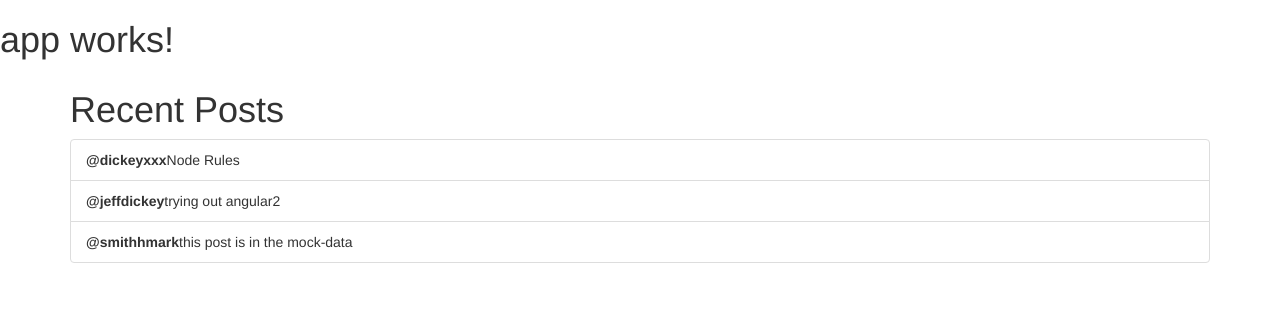
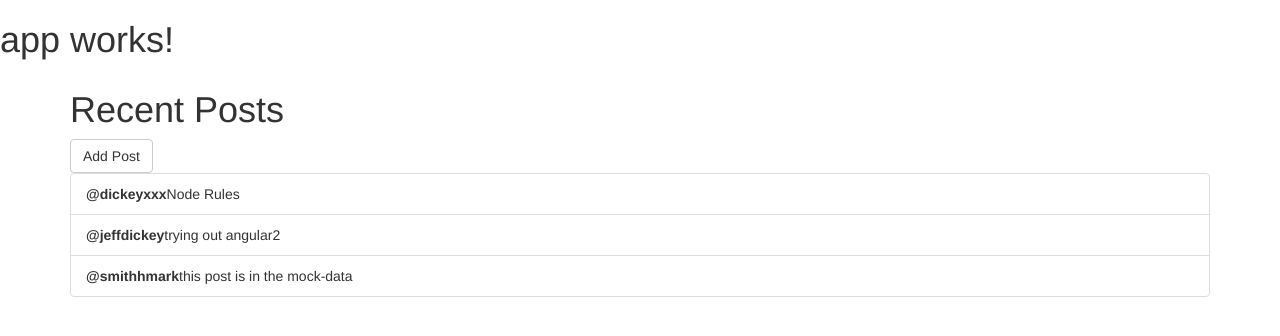
Before and after one commit to smithhmark/modern-MEAN, an Angular app in the folder social-app/: page / in a window 1280 px wide. Shown: the top 336 px of the page. Built offline with nearby package versions, Linux system fonts and the light colour scheme.

Commit message:
added addPost()
following first example in the "Adding New Posts" section of chapt 3,
there is now a button in the posts component that adds a canned post to
the component's internal array.

```diff
--- a/social-app/src/app/posts/posts.component.html
+++ b/social-app/src/app/posts/posts.component.html
@@ -1,5 +1,6 @@
 <div class='container'>
     <h1>Recent Posts</h1>
+    <button (click)="addPost()" class='btn btn-default'>Add Post</button>
     <ul class='list-group'>
         <li class='list-group-item' *ngFor="let post of posts">
             <strong>{{post.username}}</strong>
--- a/social-app/src/app/posts/posts.component.ts
+++ b/social-app/src/app/posts/posts.component.ts
@@ -18,4 +18,8 @@ export class PostsComponent implements OnInit {
       this.posts = this.postService.getPosts();
   }
 
+  addPost(): void{
+    this.posts.unshift({username: 'current_user', body: 'a canned post body'});
+  }
+
 }
```
